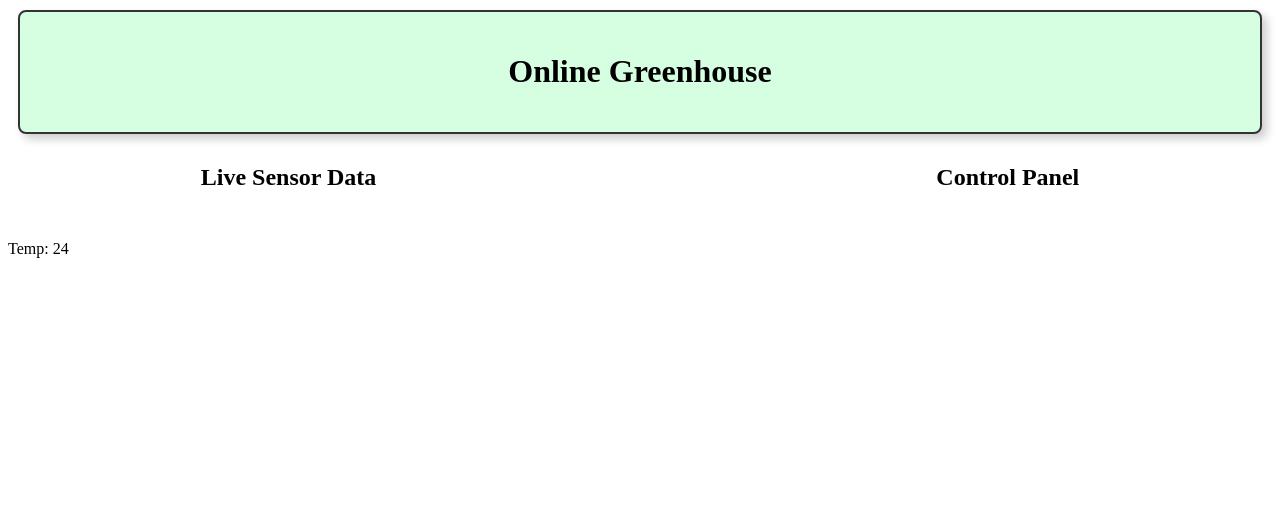
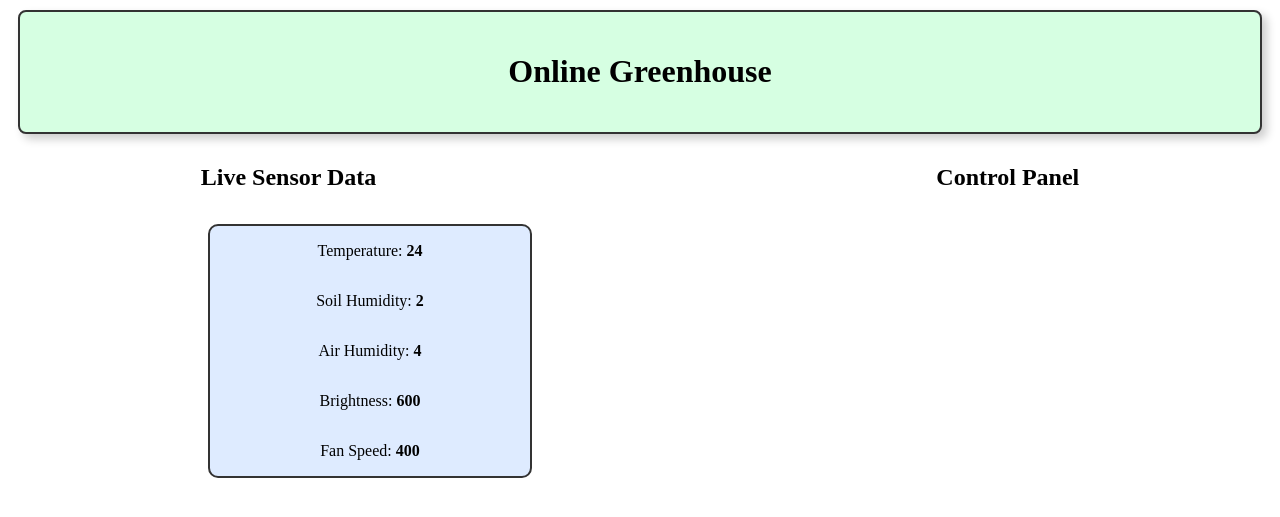
Before and after one commit to vlovold/EmbeddedGreenhouse, a Flask app: page / in a window 1280 px wide. Shown: the top 517 px of the page. Run offline with Flask 3, Linux system fonts and the light colour scheme.

Commit message:
Added more sensor values and did some work on the front end.

```diff
--- a/data.py
+++ b/data.py
@@ -1,11 +1,3 @@
-
-sensor_data = {
-    "temperature": 25,
-    "soil_humidity": 0.7,
-    "air_humidity": 1,
-    "brightness": 600,
-    "fan_speed": 400
-}
 
 def usart_read(data, sensor):
     return data[sensor]
--- a/main.py
+++ b/main.py
@@ -1,31 +1,28 @@
-from flask import Flask, render_template, jsonify, request
+from flask import Flask, render_template
 from data import usart_read
 #testing data
 sensor_data = {
     "temperature": 24,
-    "soil_humidity": 0.7,
-    "air_humidity": 1,
+    "soil_humidity": 2,
+    "air_humidity": 4,
     "brightness": 600,
     "fan_speed": 400
 }
 
-
-
-
 app = Flask(__name__)
 @app.route("/")
 def index():
-    data_temperature = 30
-    return render_template("index.html",
-                           data_temp=data_temperature)
+    return render_template("index.html")
 
 @app.route("/data")
 def data():
     return {
-        "temp" : usart_read(sensor_data, "temperature"),
-        "soil humidity" : usart_read(sensor_data, "soil_humidity")
+        "temp": usart_read(sensor_data, "temperature"),
+        "soil": usart_read(sensor_data, "soil_humidity"),
+        "air": usart_read(sensor_data, "air_humidity"),
+        "brightness": usart_read(sensor_data, "brightness"),
+        "fanspeed": usart_read(sensor_data, "fan_speed")
     }
-
 
 if __name__ == "__main__":
     app.run(debug=True)
--- a/static/styles.css
+++ b/static/styles.css
@@ -27,3 +27,17 @@ body {
     align-items: flex-start;
     gap: 35rem;
 }
+
+.data_display{
+    display: flex;
+    flex-direction: column;
+    background-color: #deebff;
+    border: 2px solid #333;
+    border-radius: 10px;
+    width: 40vh;
+    text-align: center;
+    transform: translateX(25vh);
+}
+#temp, #soil, #air, #brightness, #fanspeed {
+    font-weight: bold;
+}
--- a/templates/index.html
+++ b/templates/index.html
@@ -25,9 +25,12 @@
     </div>
   </div>
 
-  <div class="data">
-
-    <p>Temp: <span id="temp"></span></p>
+  <div class="data_display">
+    <p>Temperature: <span id="temp" ></span></p>
+    <p>Soil Humidity: <span id="soil"></span></p>
+    <p>Air Humidity: <span id="air"></span></p>
+    <p>Brightness: <span id="brightness"></span></p>
+    <p>Fan Speed: <span id="fanspeed"></span></p>
   </div>
 
 
@@ -37,6 +40,10 @@
     const data = await res.json();
 
     document.getElementById("temp").innerText = data.temp;
+    document.getElementById("soil").innerText = data.soil;
+    document.getElementById("air").innerText = data.air;
+    document.getElementById("brightness").innerText = data.brightness;
+    document.getElementById("fanspeed").innerText = data.fanspeed;
     }
 
     setInterval(update, 1000);
```
